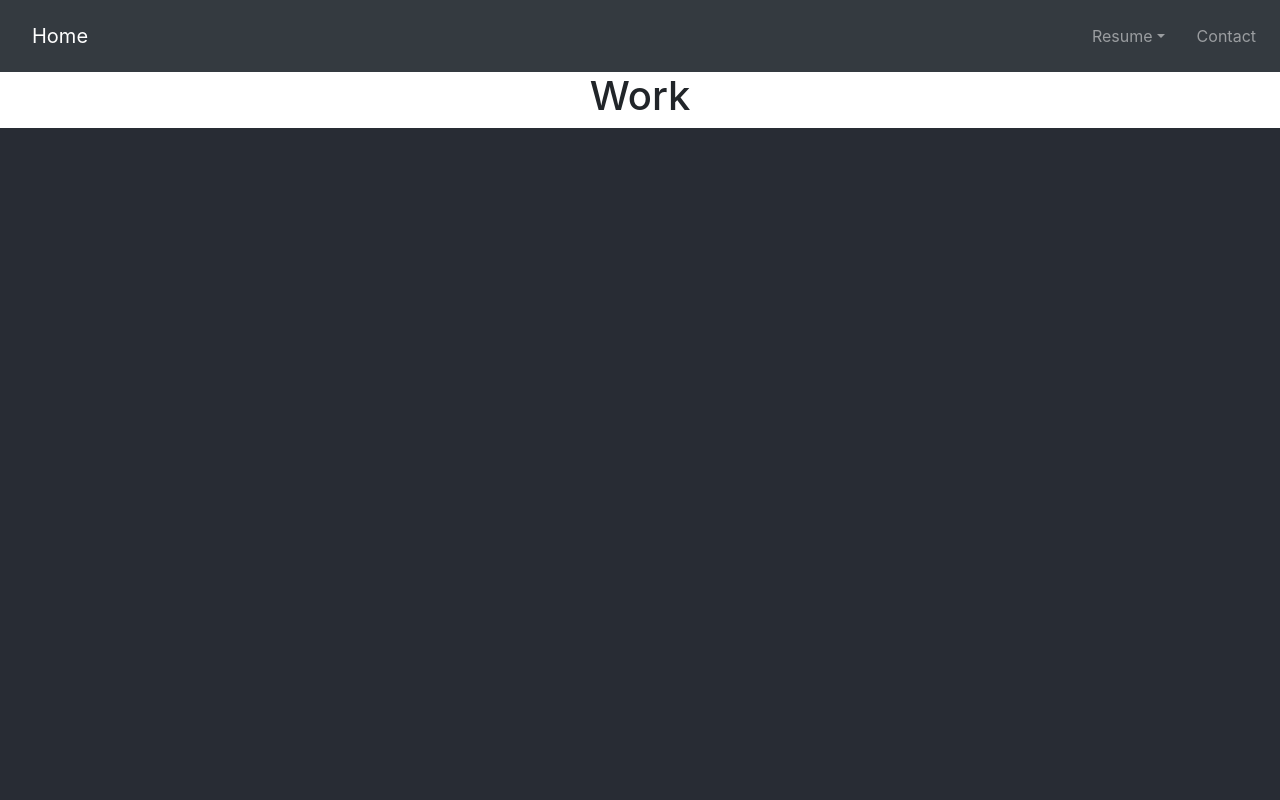
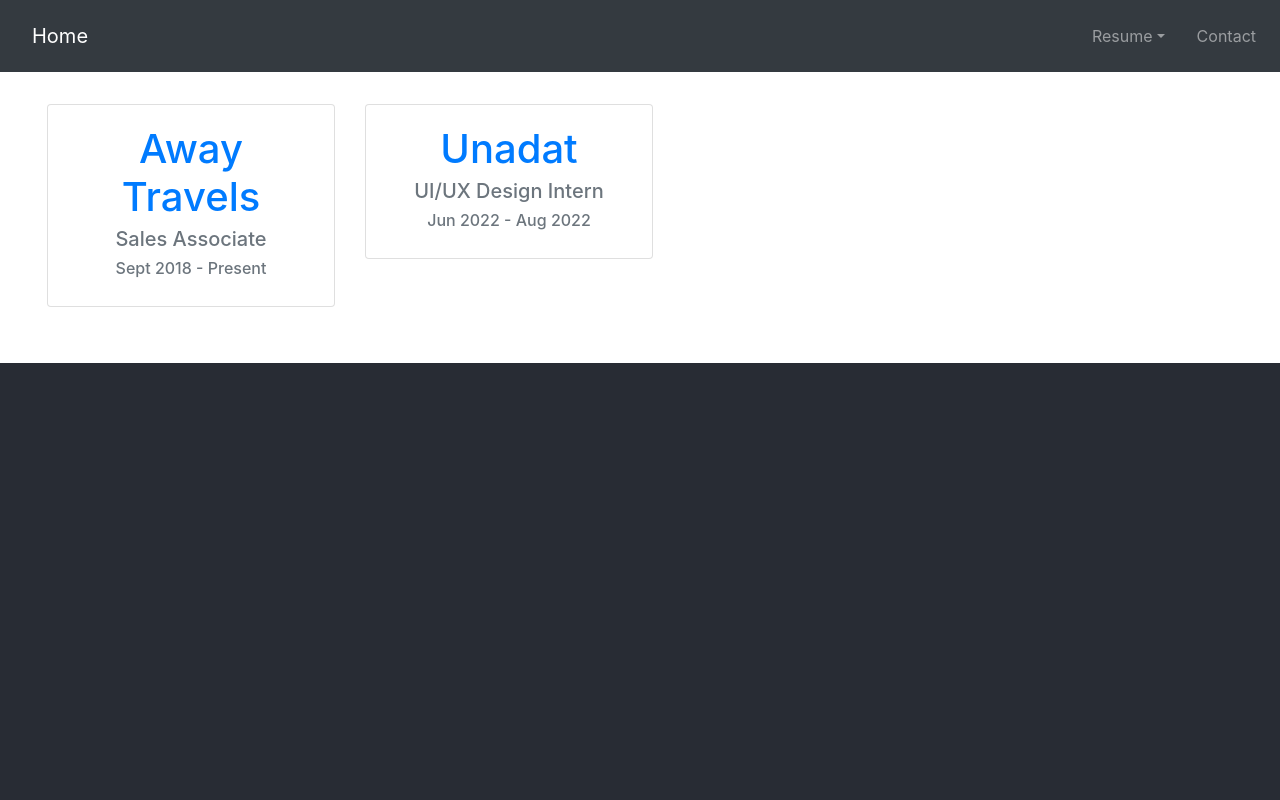
Before and after one commit to LizaFeng/PersonalPortfolio, a React (Create React App) app: page /Work-Experience in a window 1280 px wide. Shown: the top 800 px of the page. Built offline with nearby package versions, Linux system fonts and the light colour scheme.

Commit message:
2.1 Work experience card display done

```diff
--- /dev/null
+++ b/src/css/Work.css
@@ -0,0 +1,3 @@
+.workContainer {
+  margin: 2rem;
+}
--- a/src/pages/Work.js
+++ b/src/pages/Work.js
@@ -1,5 +1,36 @@
+import { workExp } from "../data/workExp";
+import "../css/Work.css";
+import Card from "react-bootstrap/Card";
+
 const Work = () => {
-  return <h1>Work</h1>;
+  return (
+    <div className="workContainer card-deck">
+      {workExp.map(function (exp, i) {
+        return (
+          <a
+            className="workCard"
+            href="https://stackoverflow.com/questions/70068954/make-entire-card-clickable-by-targeting-a-inside-of-it"
+          >
+            <Card className="mb-4 " style={{ width: "18rem" }}>
+              <Card.Body>
+                <Card.Title>
+                  <h1>{exp.company}</h1>
+                </Card.Title>
+                <Card.Subtitle className="mb-2 text-muted">
+                  <h5>{exp.title}</h5>
+                </Card.Subtitle>
+                <Card.Text className="text-muted">
+                  <h6>
+                    {exp.startDate} - {exp.endDate}
+                  </h6>
+                </Card.Text>
+              </Card.Body>
+            </Card>
+          </a>
+        );
+      })}
+    </div>
+  );
 };
 
 export default Work;
```
Also changed, not shown: src/data/projectList.js (+21 -3 lines), src/pages/indivWork.js (added).
